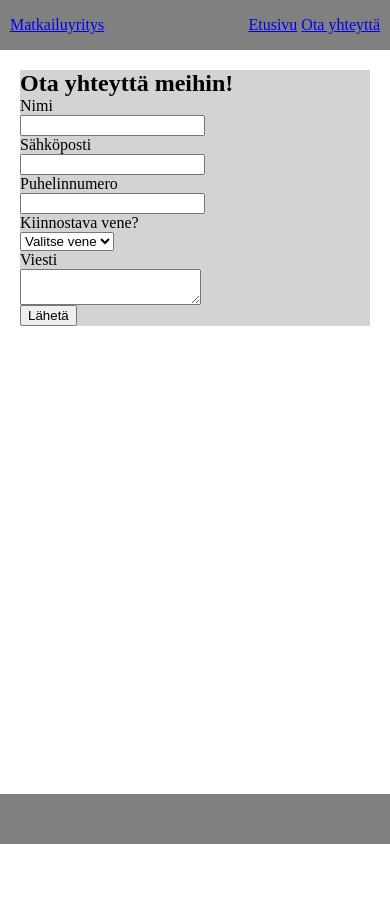
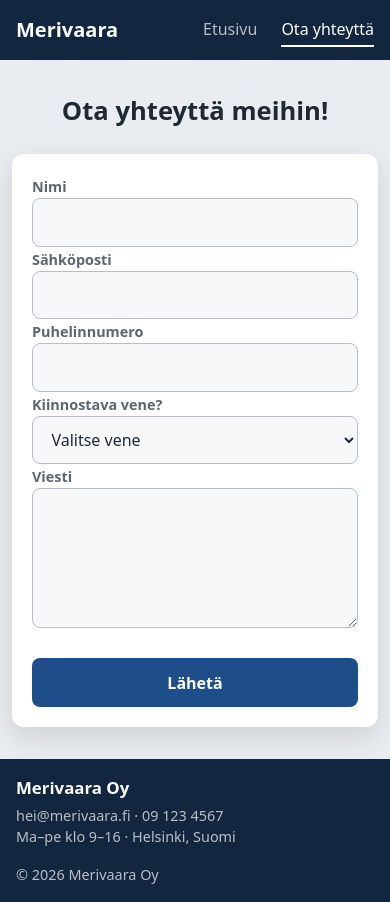
Before and after one commit to thundertheidiot/venekauppatehtava, a website: page contact.html in a window 390 px wide. Before the commit the page ends 844 px from the top, so only its background shows below. Drawn offline with Linux system fonts and the light colour scheme.

Commit message:
prettyify

```diff
--- a/contact.html
+++ b/contact.html
@@ -8,7 +8,7 @@
 	</head>
 	<body>
 		<header class="bar">
-			<a href="index.html">Matkailuyritys</a>
+			<a href="index.html">Merivaara</a>
 
 			<nav class="valikko">
 				<a href="index.html">Etusivu</a>
@@ -21,25 +21,54 @@
 				<h1>Ota yhteyttä meihin!</h1>
 
 				<form class="contact-form">
+					<div class="form-item">
 						<label for="name">Nimi</label>
-					<input type="text" id="name" required>
+						<input type="text" id="name" name="name" required>
+						<span class="form-error">Nimi on pakollinen!</span>
+					</div>
+
+					<div class="form-item">
 						<label for="email">Sähköposti</label>
-					<input type="email" id="email" required>
+						<input type="email" id="email" name="email" required>
+						<span class="form-error">Sähköpostiosoite on pakollinen!</span>
+					</div>
+
+					<div class="form-item">
 						<label for="phone">Puhelinnumero</label>
-					<input type="tel" id="phone" required>
+						<input type="tel" id="phone" name="phone" required>
+						<span class="form-error">Puhelinnumero on pakollinen!</span>
+					</div>
+
+					<div class="form-item">
 						<label for="boat">Kiinnostava vene?</label>
-					<select id="boat">
+						<select id="boat" name="boat" required>
 							<option value="">Valitse vene</option>
+							<option value="ykkosvene">Ykkösvene</option>
+							<option value="kakkosvene">Kakkosvene</option>
+							<option value="kolmosvene">Kolmosvene</option>
 						</select>
+						<span class="form-error">Vene on pakollinen!</span>
+					</div>
 
+					<div class="form-item">
 						<label for="message">Viesti</label>
-					<textarea value="" id="message"></textarea>
+						<textarea id="message" name="message"></textarea>
+					</div>
 
-					<input name="" type="submit" value="Lähetä">
+					<input type="submit" value="Lähetä" class="button">
 				</form>
 			</section>
 		</main>
 
-		<footer class="bar"></footer>
+		<footer class="bar">
+			<div class="footer-contact-info">
+				<h3>Merivaara Oy</h3>
+				<p>hei@merivaara.fi · 09 123 4567</p>
+				<p>Ma–pe klo 9–16 · Helsinki, Suomi</p>
+			</div>
+			<div>
+				<p>&copy; 2026 Merivaara Oy</p>
+			</div>
+		</footer>
 	</body>
 </html>
--- a/style.css
+++ b/style.css
@@ -1,8 +1,19 @@
 :root {
-	--bar: gray;
+	--accent: #1d4e89;
+	--accent-hover: #163c6a;
+	--bar: #12263f;
 	--hero-gradient: #000c;
 
-	--background: lightgrey;
+	--background: #e9ecf0;
+	--surface: white;
+	--text: #1f2933;
+	--muted: #5c6670;
+	--field-border: #b9bec6;
+
+	--error: red;
+
+	--radius: 12px;
+	--shadow: 0 10px 30px #0000001f;
 }
 
 * {
@@ -10,33 +21,108 @@
 	margin: 0;
 }
 
-/* nav */
+/* main layout */
+body {
+	display: flex;
+	flex-direction: column;
+	min-height: 100vh;
+
+	font-family:
+		system-ui,
+		-apple-system,
+		"Segoe UI",
+		Roboto,
+		sans-serif;
+	line-height: 1.5;
+	color: var(--text);
+	background-color: var(--background);
+}
+
+main {
+	flex: 1;
+}
+
+/* shared button */
+.button {
+	display: inline-block;
+	padding: 0.75rem 1.5rem;
+
+	font: inherit;
+	font-weight: 600;
+	color: white;
+	text-decoration: none;
+	background-color: var(--accent);
+	border: none;
+	border-radius: 8px;
+	cursor: pointer;
+
+	transition: background-color 0.15s;
+}
+
+.button:hover {
+	background-color: var(--accent-hover);
+}
+
+/* header and footer */
 .bar {
 	display: flex;
 	align-items: center;
-	width: 100vw;
-	height: 50px;
+	justify-content: space-between;
+	gap: 1rem;
+	padding: 0 1.5rem;
 
-	padding: 0 10px;
-
+	color: white;
 	background-color: var(--bar);
 }
 
 header {
-	justify-content: space-between;
+	position: sticky;
 	top: 0;
-	position: sticky;
+	z-index: 10;
+	height: 60px;
 }
 
-/* main layout */
-body {
-	display: flex;
-	flex-direction: column;
-	height: 100vh;
+header > a {
+	font-size: 1.25rem;
+	font-weight: 700;
+	color: white;
+	text-decoration: none;
 }
 
-main {
-	flex: 1;
+.valikko {
+	display: flex;
+	gap: 1.5rem;
+}
+
+.valikko a {
+	padding: 0.25rem 0;
+
+	color: #ffffffb3;
+	text-decoration: none;
+	border-bottom: 2px solid transparent;
+}
+
+.valikko a:hover {
+	color: white;
+}
+
+.valikko a[aria-current="page"] {
+	color: white;
+	border-bottom-color: white;
+}
+
+footer.bar {
+	flex-wrap: wrap;
+	padding-top: 1.5rem;
+	padding-bottom: 1.5rem;
+
+	font-size: 0.9rem;
+	color: #ffffffb3;
+}
+
+footer h3 {
+	margin-bottom: 0.25rem;
+	color: white;
 }
 
 /* hero */
@@ -52,53 +138,226 @@ main {
 	background-position: 0 50%;
 	background-repeat: no-repeat;
 	background-size: cover;
-	height: 400px;
+	min-height: 450px;
 
 	display: flex;
 	align-items: center;
 	justify-content: flex-start;
-
-	margin-bottom: 50px;
 }
 
 .hero-content {
-	max-width: 500px;
-	margin-left: 2rem;
+	max-width: 520px;
+	margin: 2rem;
 
 	color: white;
 }
 
 .hero-content h1 {
-	font-size: 4rem;
+	font-size: clamp(2.5rem, 6vw, 4rem);
+	line-height: 1.1;
+	margin-bottom: 1rem;
+}
+
+.hero-content p {
+	margin-bottom: 1.5rem;
+	font-size: 1.05rem;
 }
 
 /* cards */
 .boat-cards-section {
-	margin: 20px;
-	background-color: var(--background);
+	max-width: 1600px;
+	margin: 0 auto;
+	padding: 3rem 1.5rem;
 }
 
 .boat-cards-section h2 {
-	margin: 10px;
+	margin-bottom: 1.5rem;
+	font-size: 2rem;
 }
 
 .boat-cards {
 	display: grid;
-	grid-template-columns: 1fr 1fr 1fr;
+	grid-template-columns: repeat(auto-fill, minmax(400px, 1fr));
+	gap: 1.5rem;
+}
+
+.boat-card {
+	display: flex;
+	flex-direction: column;
+	overflow: hidden;
+
+	background-color: var(--surface);
+	border-radius: var(--radius);
+	box-shadow: var(--shadow);
 }
 
 .card-image {
-	max-width: 30vw;
+	display: block;
+	width: 100%;
+	aspect-ratio: 4 / 3;
+	object-fit: cover;
+}
+
+.card-body {
+	display: flex;
+	flex: 1;
+	flex-direction: column;
+	padding: 1.25rem;
+}
+
+.card-body h3 {
+	margin-bottom: 0.5rem;
+	font-size: 1.25rem;
+}
+
+.card-details {
+	flex: 1;
+	padding: 0;
+	margin-bottom: 1.25rem;
+
+	list-style: none;
+	color: var(--muted);
+}
+
+.card-details strong {
+	font-size: 1.3rem;
+	color: var(--text);
+}
+
+.boat-card .button {
+	text-align: center;
 }
 
 /* contact */
-.contact-form > input,
-.contact-form > textarea,
-.contact-form > select {
+.contact {
+	padding: 3rem 1rem;
+}
+
+.contact h1 {
+	max-width: 560px;
+	margin: 0 auto 1.5rem;
+
+	font-size: 2rem;
+	text-align: center;
+}
+
+.contact-form {
+	display: flex;
+	flex-direction: column;
+	max-width: 560px;
+	margin: 0 auto;
+	padding: 2rem;
+
+	background-color: var(--surface);
+	border-radius: var(--radius);
+	box-shadow: var(--shadow);
+}
+
+.form-error {
+	display: none;
+	color: var(--error);
+	margin: 6px;
+	font-size: 0.9rem;
+}
+
+input:user-invalid + .form-error,
+select:user-invalid + .form-error {
 	display: block;
 }
 
-.contact {
-	background-color: var(--background);
-	margin: 20px;
+.contact-form label {
+	margin: 1rem 0 0.4rem;
+
+	font-size: 0.9rem;
+	font-weight: 600;
+	color: var(--muted);
 }
+
+.contact-form label:first-child {
+	margin-top: 0;
+}
+
+.contact-form input:not([type="submit"]),
+.contact-form select,
+.contact-form textarea {
+	width: 100%;
+	padding: 0.7rem 0.9rem;
+
+	font: inherit;
+	color: inherit;
+	background-color: #f7f8fa;
+	border: 1px solid var(--field-border);
+	border-radius: 8px;
+
+	transition:
+		border-color 0.15s,
+		box-shadow 0.15s,
+		background-color 0.15s;
+}
+
+.contact-form textarea {
+	min-height: 140px;
+	resize: vertical;
+}
+
+.contact-form input:focus,
+.contact-form select:focus,
+.contact-form textarea:focus {
+	outline: none;
+	background-color: white;
+	border-color: var(--accent);
+	box-shadow: 0 0 0 3px #1d4e8933;
+}
+
+.contact-form input:user-invalid,
+.contact-form select:user-invalid {
+	border: 2px solid var(--error);
+}
+
+.contact-form .button {
+	margin-top: 1.5rem;
+	padding: 0.8rem;
+}
+
+/* small screens */
+@media (max-width: 600px) {
+	.bar {
+		padding: 0 1rem;
+	}
+
+	footer.bar {
+		padding-top: 1rem;
+		padding-bottom: 1rem;
+	}
+
+	.hero {
+		background-image:
+			linear-gradient(var(--hero-gradient), var(--hero-gradient)),
+			url("images/hero_kuva.webp");
+		min-height: 400px;
+	}
+
+	.hero-content {
+		margin: 1.5rem;
+	}
+
+	.boat-cards-section {
+		padding: 2rem 1rem;
+	}
+
+	.boat-cards-section h2 {
+		font-size: 1.6rem;
+	}
+
+	.contact {
+		padding: 2rem 0.75rem;
+	}
+
+	.contact h1 {
+		font-size: 1.6rem;
+	}
+
+	.contact-form {
+		padding: 1.25rem;
+	}
+}
```
Also changed, not shown: index.html (+16 -5 lines). Lines whose indentation alone changed are shown as unchanged.
